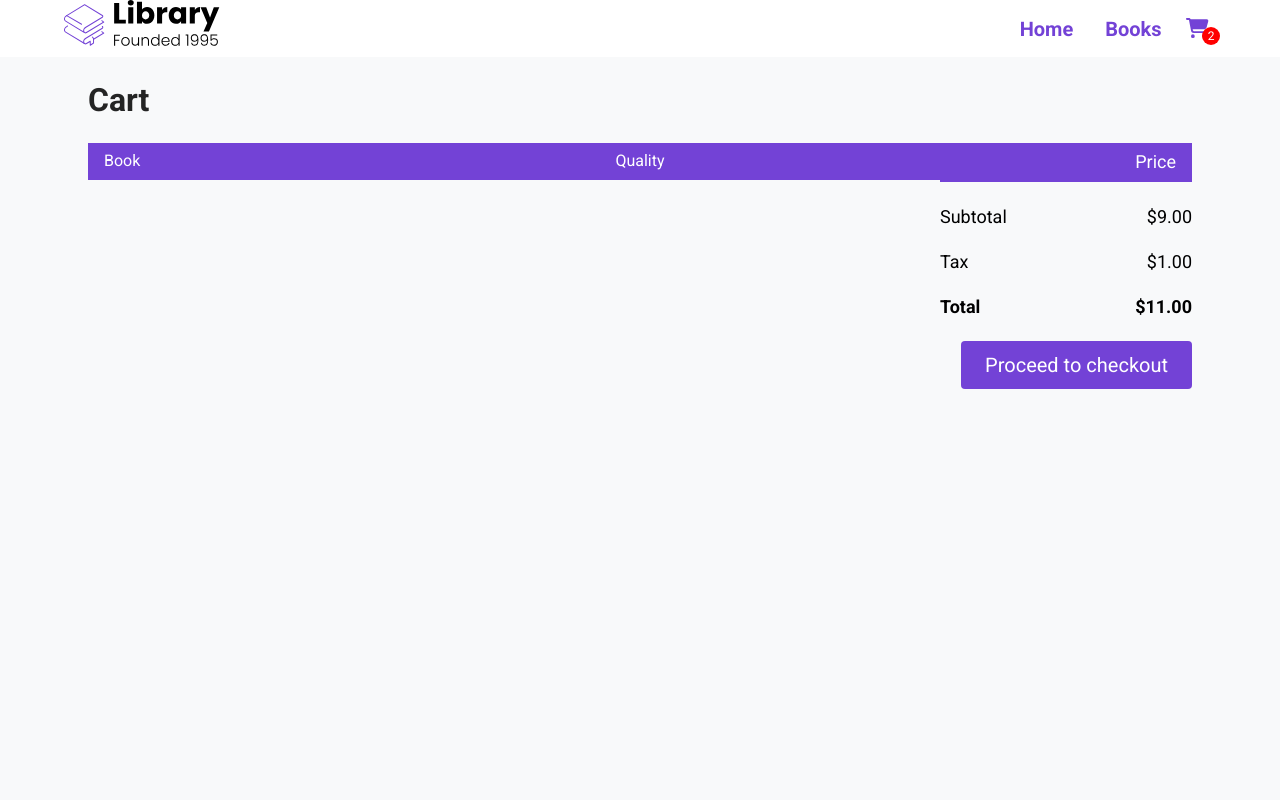
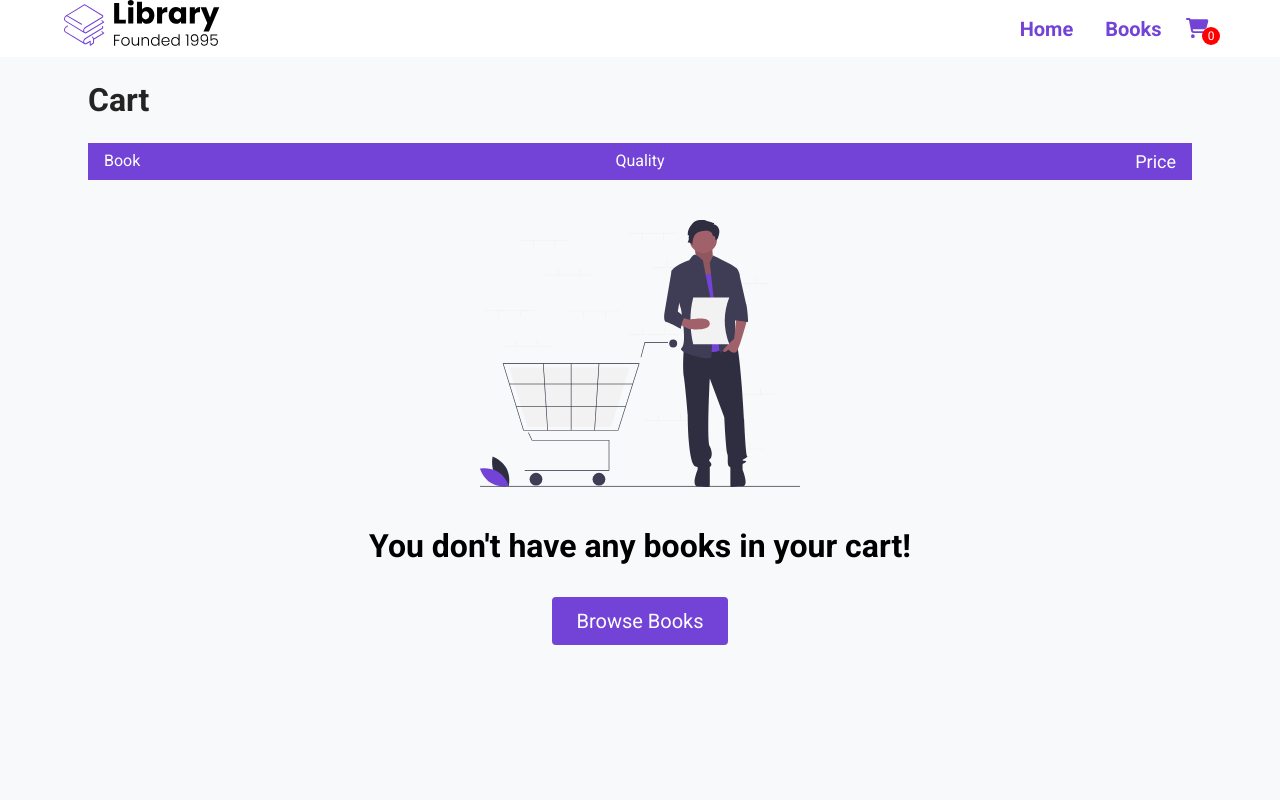
Before and after one commit to Peytonpendley/Library-react-tutorial, a React app: page /cart in a window 1280 px wide. Shown: the top 800 px of the page. Built offline with nearby package versions, Linux system fonts and the light colour scheme.

Commit message:
update files

```diff
--- a/src/App.js
+++ b/src/App.js
@@ -1,36 +1,77 @@
-import './index.css';
-import Nav from './components/Nav.jsx';
-import { BrowserRouter as Router, Routes, Route } from 'react-router-dom';
-import Home from './pages/Home.jsx';
-import Footer from './components/Footer';
-import Books from './pages/Books';
-import { books } from './data';
-import BookInfo from './pages/BookInfo';
-import Cart from './pages/Cart';
-import { useEffect, useState } from 'react';
+import "./index.css";
+import Nav from "./components/Nav.jsx";
+import { BrowserRouter as Router, Routes, Route } from "react-router-dom";
+import Home from "./pages/Home.jsx";
+import Footer from "./components/Footer";
+import Books from "./pages/Books";
+import { books } from "./data";
+import BookInfo from "./pages/BookInfo";
+import Cart from "./pages/Cart";
+import { useEffect, useState } from "react";
 
 function App() {
-  const [ cart, setCart ] = useState([]);
+  const [cart, setCart] = useState([]);
 
-  function addToCart(book){
-    setCart([...cart, {...book, quantity: 1}])
+  function addToCart(book) {
+    setCart([...cart, { ...book, quantity: 1 }]);
+  }
+
+  function changeQuantity(book, quantity) {
+    setCart(
+      cart.map((item) =>
+        item.id === book.id
+          ? {
+              ...item,
+              quantity: +quantity,
+            }
+          : item
+      )
+    );
+  }
+
+  function removeItem(item) {
+    console.log("removeitem", item);
+    setCart(cart.filter(book => book.id !== item.id))
+  }
+
+  function numberOfItems(){
+    let counter = 0;
+    cart.forEach(item => {
+      counter += item.quantity
+    })
+    return counter
   }
 
   useEffect(() => {
-    console.log(cart)
-  }, [cart])
+    console.log(cart);
+  }, [cart]);
 
   return (
     <Router>
       <div className="App">
-          <Nav />
-          <Routes>
-            <Route path='/' element={<Home/>} />
-            <Route path='/books' element={<Books books={books} />} />
-            <Route path="/books/:id" element={<BookInfo books={books} addToCart={addToCart} cart={cart} />} />
-            <Route path='/cart' element={<Cart books={books} cart={cart} />} />
-          </Routes>
-          <Footer/>
+        <Nav numberOfItems={numberOfItems()}/>
+        <Routes>
+          <Route path="/" element={<Home />} />
+          <Route path="/books" element={<Books books={books} />} />
+          <Route
+            path="/books/:id"
+            element={
+              <BookInfo books={books} addToCart={addToCart} cart={cart} />
+            }
+          />
+          <Route
+            path="/cart"
+            element={
+              <Cart
+                books={books}
+                cart={cart}
+                changeQuantity={changeQuantity}
+                removeItem={removeItem}
+              />
+            }
+          />
+        </Routes>
+        <Footer />
       </div>
     </Router>
   );
--- a/src/components/Featured.jsx
+++ b/src/components/Featured.jsx
@@ -3,8 +3,6 @@
 import { books } from '../data.js';
 
 const Featured = () => {
-    console.log(books)
-    console.log(books.filter(book => book.rating === 5).slice(0, 4));
     return(
         <section id="features">
             <div className='container'>
--- a/src/components/Nav.jsx
+++ b/src/components/Nav.jsx
@@ -3,7 +3,7 @@
 import LibraryLogo from '../assets/Library.svg';
 import { Link } from 'react-router-dom';
 
-const Nav = () => {
+const Nav = ({ numberOfItems }) => {
     function openMenu(){
         document.body.classList += 'menu--open';
     }
@@ -33,7 +33,7 @@
                     <Link to="/cart" className='nav__link'>
                         <FontAwesomeIcon icon='shopping-cart'/>
                     </Link>
-                    <span className="cart__length">2</span>
+                    <span className="cart__length">{numberOfItems}</span>
                 </li>
             </ul>
             <div className="menu__backdrop">
--- a/src/pages/Books.jsx
+++ b/src/pages/Books.jsx
@@ -5,7 +5,6 @@
   const [books, setBooks] = useState(initialBooks);
 
   function filterBooks(filter) {
-    console.log(filter);
     if (filter === "LOW_TO_HIGH") {
       setBooks(
         books
--- a/src/pages/Cart.jsx
+++ b/src/pages/Cart.jsx
@@ -1,13 +1,24 @@
-import React from 'react';
+import React from "react";
+import { Link } from "react-router-dom";
+import EmptyCart from "../assets/empty_cart.svg"
 
-const Cart = ({ cart }) => {
-    return(
+const Cart = ({ cart, changeQuantity, removeItem }) => {
+  const total = () => {
+    let price = 0;
+    cart.forEach((item) => {
+      price += +(
+        (item.salePrice || item.originalPrice) * item.quantity
+      ).toFixed(2);
+    });
+    return price
+  };
+  return (
     <div id="books__body">
       <main id="books__main">
         <div className="books__container">
           <div className="row">
             <div className="book__selected--top">
-                            <h2 className='cart__title'>Cart</h2>
+              <h2 className="cart__title">Cart</h2>
             </div>
             <div className="cart">
               <div className="cart__header">
@@ -16,61 +27,85 @@
                 <span className="cart__total">Price</span>
               </div>
               <div className="cart__body">
-                                {
-                                    cart.map(book => {
-                                        return(
+                {cart.map((book) => {
+                  console.log();
+                  return (
                     <div className="cart__item">
                       <div className="cart__book">
-                                                    <img src="https://covers.openlibrary.org/b/id/10958382-L.jpg"
-                                                    className='cart__book--img'
+                        <img
+                          src={book.url}
+                          className="cart__book--img"
                           alt=""
                         />
                         <div className="cart__book--info">
                           <span className="cart__book--title">
-                                                            Crack the coding interview
+                            {book.title}
                           </span>
                           <span className="cart__book--price">
-                                                            $10.00
+                            ${(book.salePrice || book.originalPrice).toFixed(2)}
                           </span>
-                                                        <button className="cart__book--remove">
-                                                            Remove
-                                                        </button>
+                          <button className="cart__book--remove" onClick={() => removeItem(book)}>Remove</button>
                         </div>
                       </div>
                       <div className="cart__quantity">
-                                                    <input type="number" min={0} max={99} className="cart__input" />
+                        <input
+                          type="number"
+                          min={0}
+                          max={99}
+                          value={book.quantity}
+                          className="cart__input"
+                          onChange={(event) =>
+                            changeQuantity(book, event.target.value)
+                          }
+                        />
                       </div>
-                                                <div className='cart__total'>
-                                                    $10.00
+                      <div className="cart__total">
+                        $
+                        {(
+                          (book.salePrice || book.originalPrice) * book.quantity
+                        ).toFixed(2)}
                       </div>
                     </div>
+                  );
+                })}
+              </div>
+              {
+                cart.length === 0 &&(
+                    <div className="cart__empty">
+                        <img src={EmptyCart} alt="" className="cart__empty--img" />
+                        <h2>You don't have any books in your cart!</h2>
+                        <Link to="/books">
+                        <button className="btn">Browse Books</button>
+                        </Link>
+                    </div>
                 )
-                                    })
               }
             </div>
-                        </div>
-                        <div className="total">
+            {cart.length > 0 && <div className="total">
               <div className="total__item total__sub--total">
                 <span>Subtotal</span>
-                                <span>$9.00</span>
+                <span>${(total() * 0.9).toFixed(2)}</span>
               </div>
               <div className="total__item total__tax">
                 <span>Tax</span>
-                                <span>$1.00</span>
+                <span>${(total() * 0.1).toFixed(2)}</span>
               </div>
               <div className="total__item total__price">
                 <span>Total</span>
-                                <span>$11.00</span>
+                <span>${total().toFixed(2)}</span>
               </div>
-                            <button className="btn button__checkout no-cursor" onClick={() => alert("Haven't got around to do this yet.")}>
+              <button
+                className="btn button__checkout no-cursor"
+                onClick={() => alert("Haven't got around to do this yet.")}
+              >
                 Proceed to checkout
               </button>
-                        </div>
+            </div>}
           </div>
         </div>
       </main>
     </div>
   );
-}
+};
 
 export default Cart;
```
Lines whose indentation alone changed are shown as unchanged.
